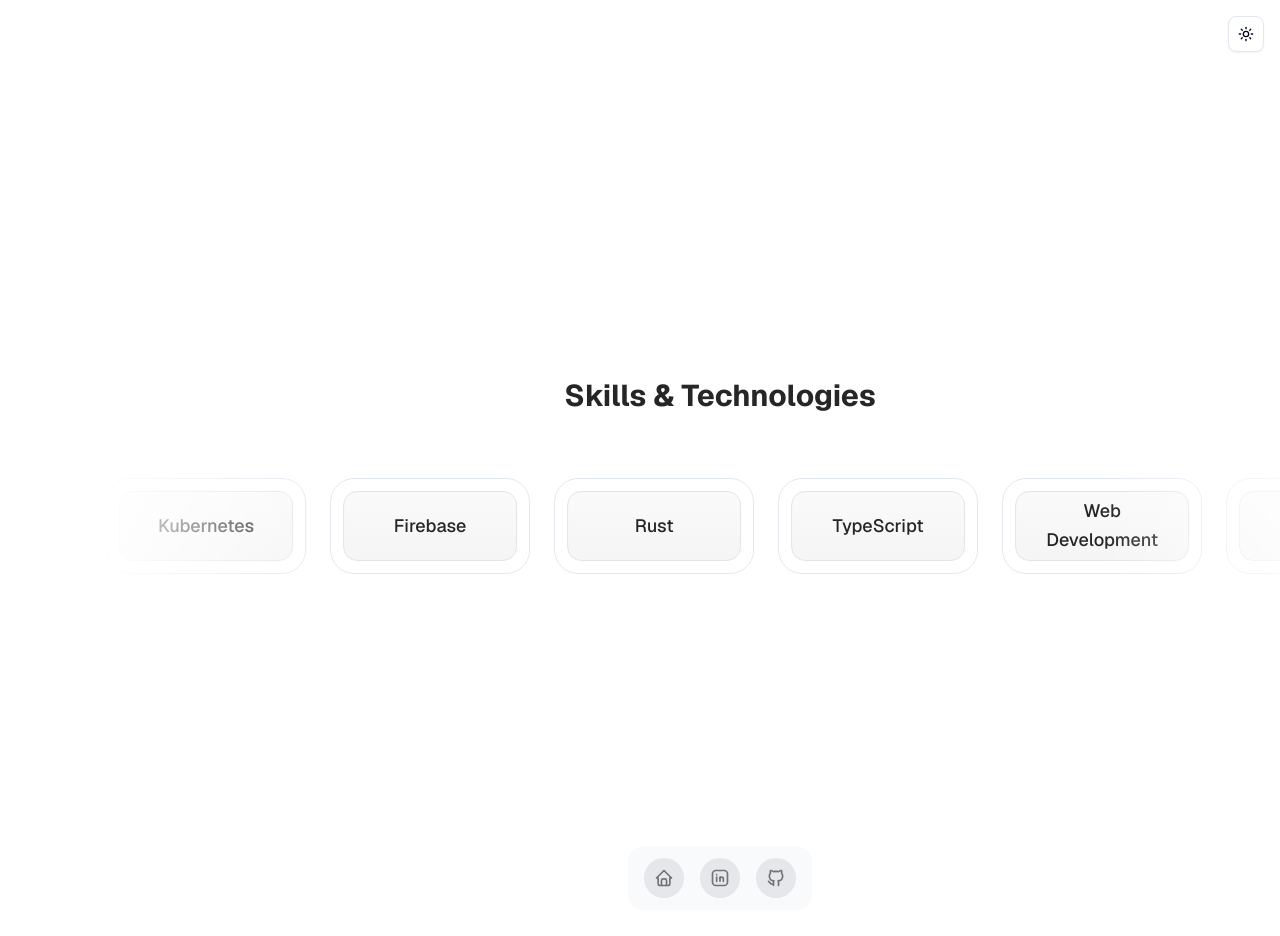
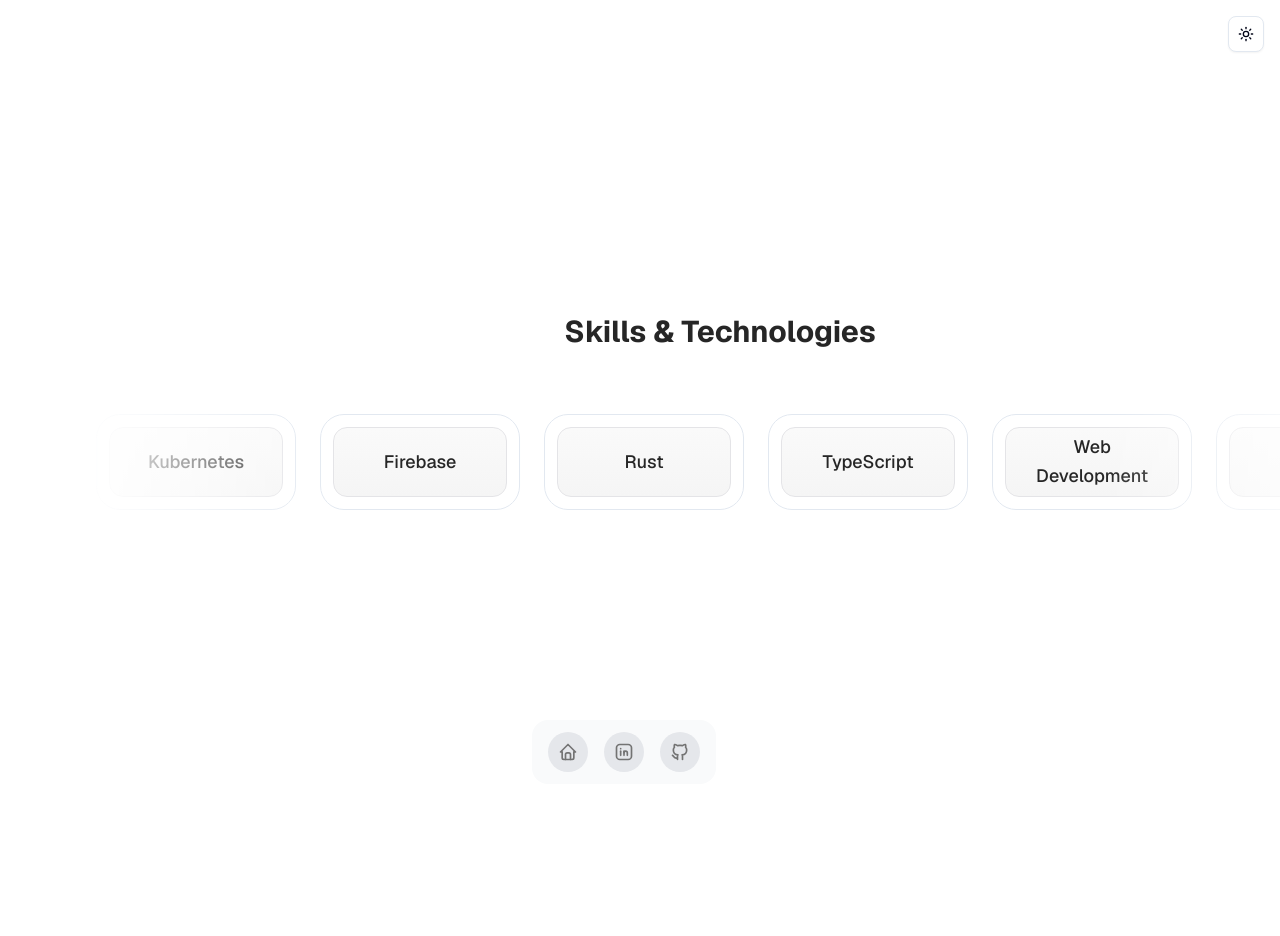
Before and after one commit to cadunass/portfolio, a Next.js app: page / in a window 1280 px wide. Shown: the top 936 px of the page. After the commit the page ends 840 px from the top, so only its background shows below. Built offline with nearby package versions, Linux system fonts and the light colour scheme.

Commit message:
fix: adjust layout of homepage and theme toggle, update FloatingDock positioning

```diff
--- a/src/app/page.tsx
+++ b/src/app/page.tsx
@@ -5,7 +5,7 @@
 
 export default function Home() {
   return (
-    <div className="font-sans grid grid-rows-[20px_1fr_20px] items-center justify-items-center min-h-screen p-8 pb-20 gap-16 sm:p-20">
+    <div className="font-sans grid grid-rows-[20px_1fr_20px] items-center justify-items-center min-h-screen p-8 pb-20 sm:p-20">
       <main className="flex flex-col gap-[32px] row-start-2 items-center sm:items-start">
         <ThemeToggle />
 
--- a/src/components/sections/socials.tsx
+++ b/src/components/sections/socials.tsx
@@ -36,7 +36,7 @@
     },
   ];
   return (
-    <div className="flex items-center justify-center h-[35rem] w-full">
+    <div className="flex items-center justify-center w-full fixed bottom-4 right-4">
       <FloatingDock
         mobileClassName="translate-y-20" // only for demo, remove for production
         items={links}
--- a/src/components/theme-toggle.tsx
+++ b/src/components/theme-toggle.tsx
@@ -16,7 +16,7 @@
   const { setTheme } = useTheme();
 
   return (
-    <div className="absolute top-4 right-4">
+    <div className="fixed top-4 right-4">
       <DropdownMenu>
         <DropdownMenuTrigger asChild>
           <Button variant="outline" size="icon">
```
